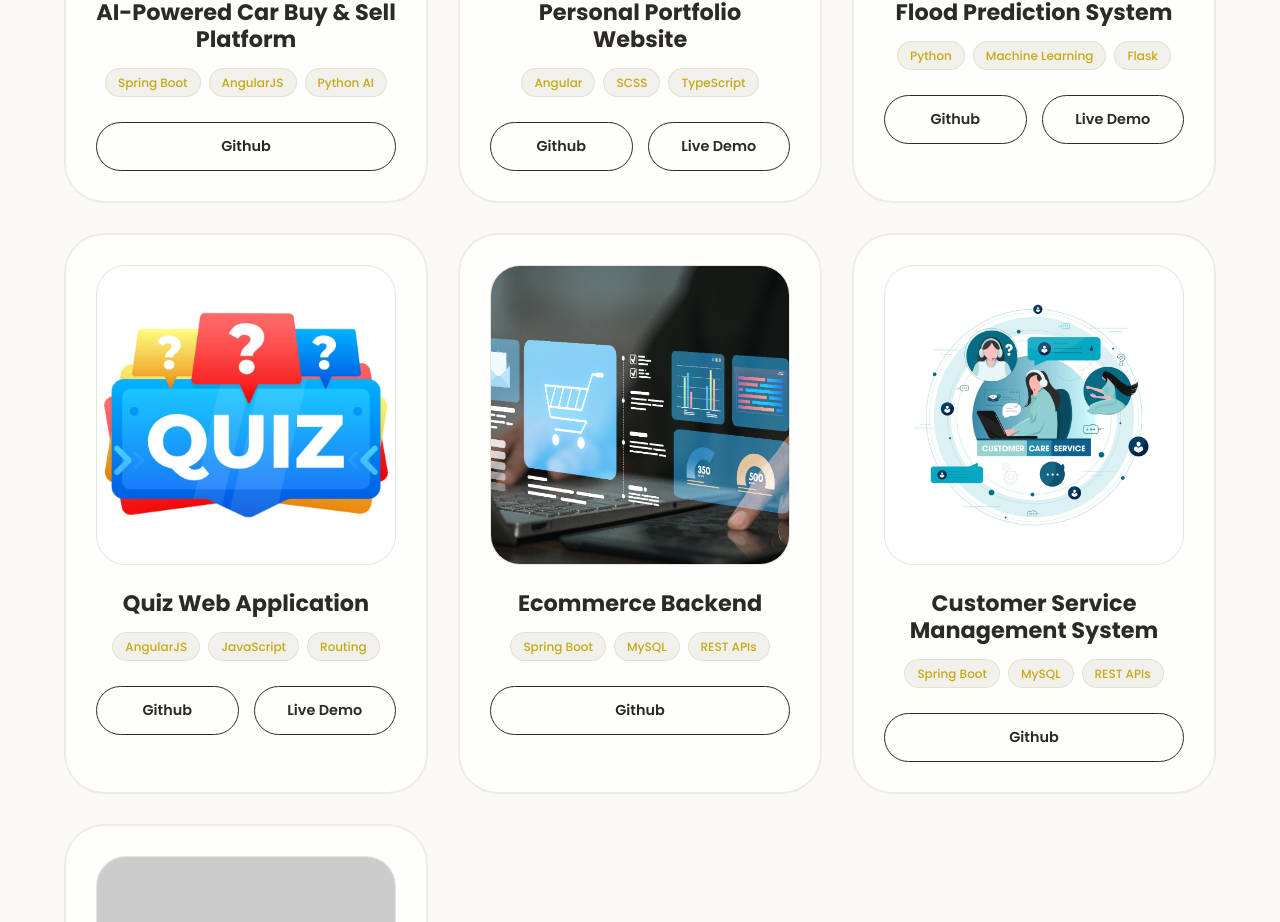
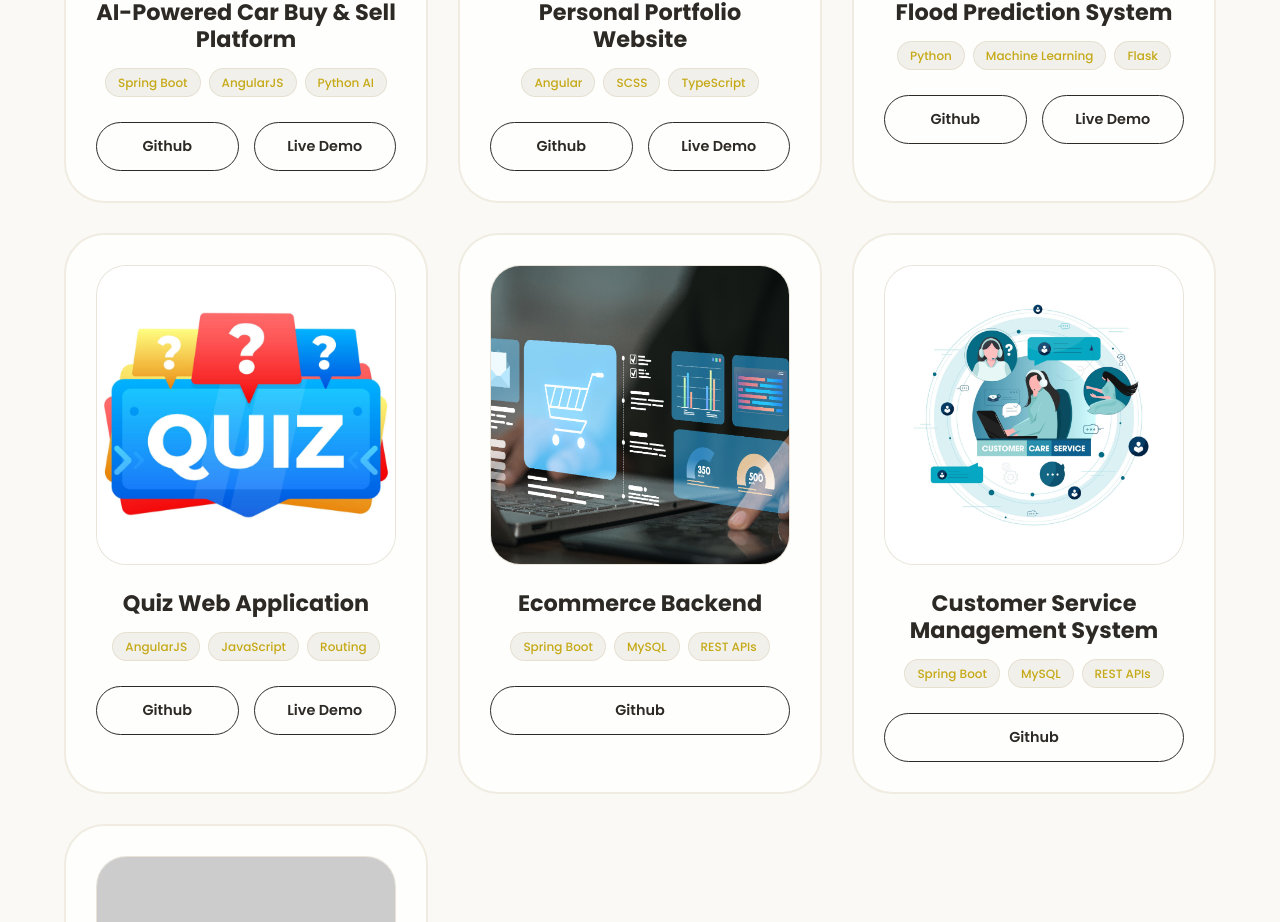
Before and after one commit to Meeramirsha/Meera_Portfolio, an Angular app: page / in a window 1280 px wide. Shown: the part 4818-5740 px from the top of the page. Built offline with nearby package versions, Linux system fonts and the light colour scheme.

Commit message:
Add demo link for Car Buy & Sell Platform

```diff
--- a/src/app/components/projects/projects.ts
+++ b/src/app/components/projects/projects.ts
@@ -29,7 +29,7 @@ export class ProjectsComponent {
       icon: 'fas fa-robot',
       color: '#f59e0b',
       githubUrl: 'https://github.com/Meeramirsha/Car_Buy_Sell',
-      demoUrl: '#',
+      demoUrl: 'https://car-buy-sell-kappa.vercel.app/#/',
       imageUrl: '/car_app.png?v=1',
       highlights: [
         'Integrated Python ML model for car price prediction',
```
